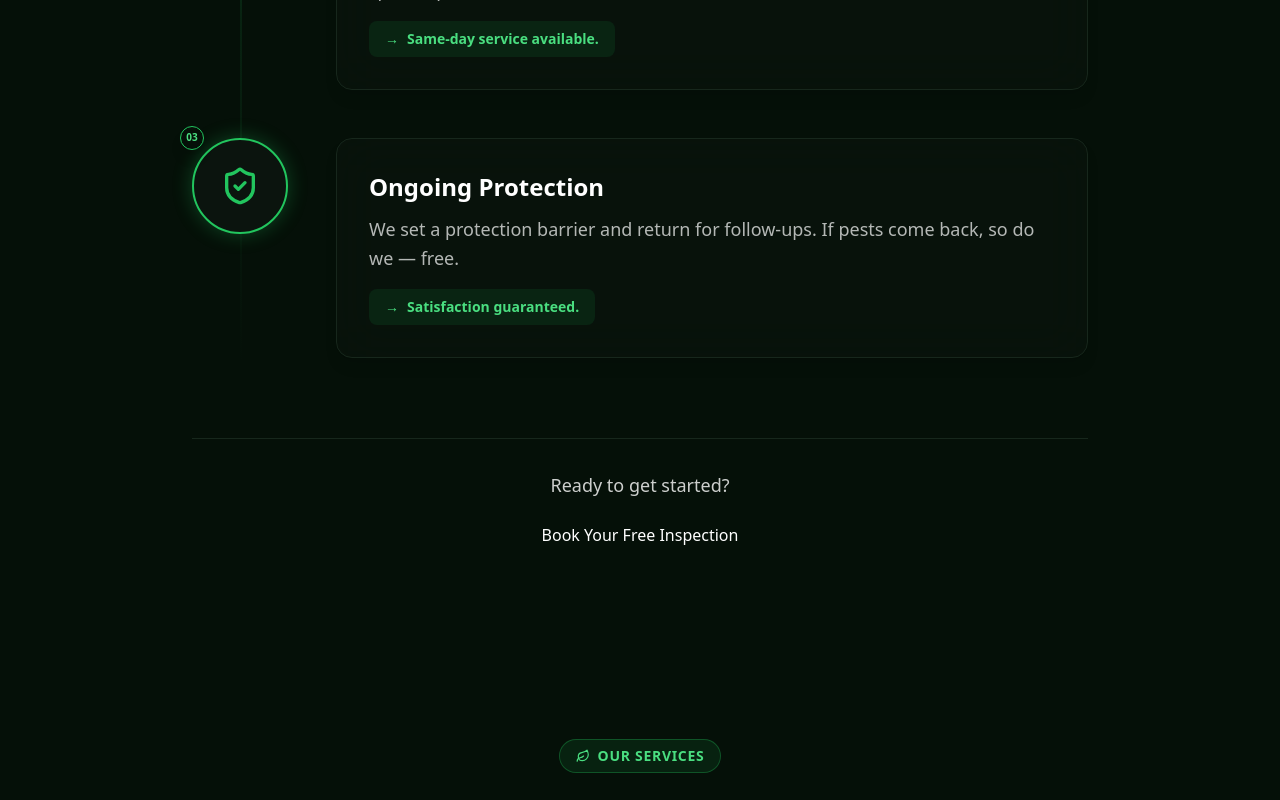
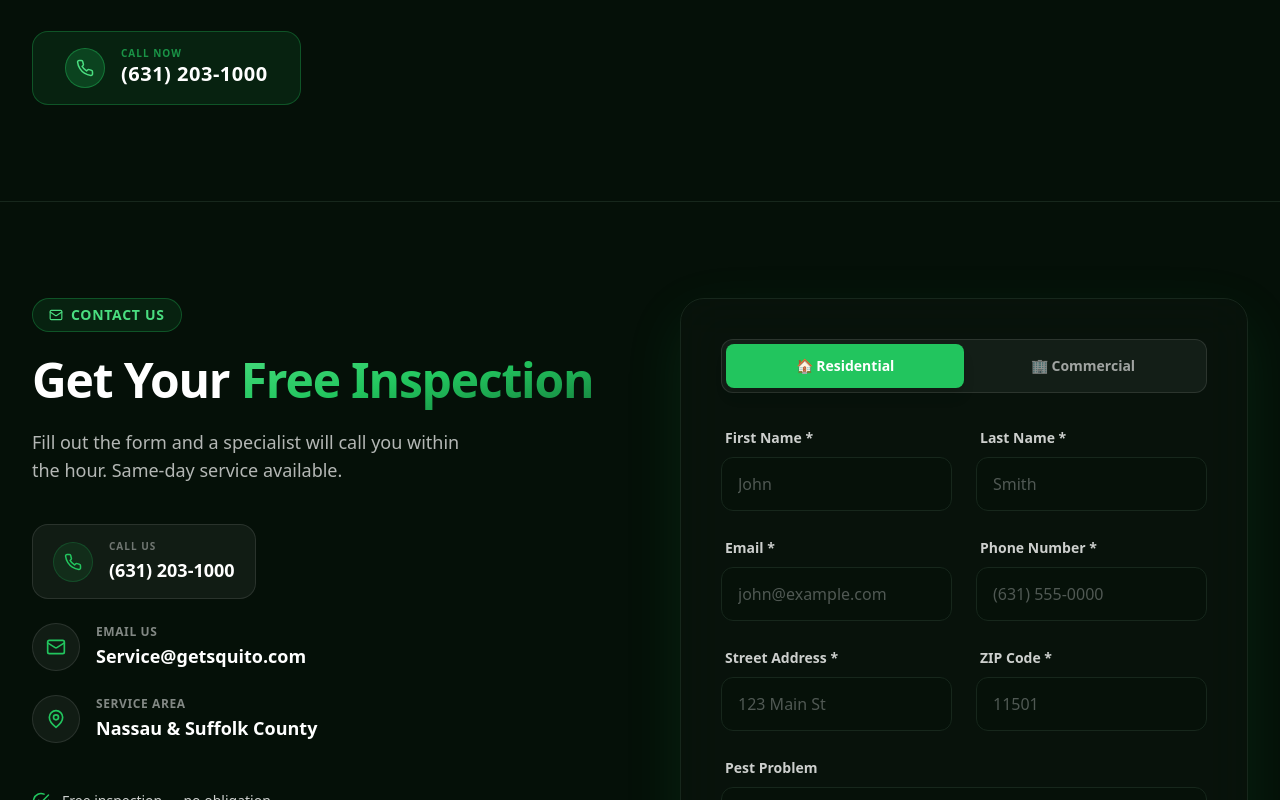
Before and after one commit to squitopest/Squito-Pest-Control, a Next.js app: page / in a window 1280 px wide. Shown: the part 5840-6640 px from the top of the page. Built offline with nearby package versions, Linux system fonts and the light colour scheme.

Commit message:
chore: removed How It Works and Our Services sections

```diff
--- a/src/app/page.tsx
+++ b/src/app/page.tsx
@@ -2,8 +2,6 @@
 
 import Hero from "@/components/Hero/Hero";
 import PestTicker from "@/components/PestTicker/PestTicker";
-import Services from "@/components/Services/Services";
-import HowItWorks from "@/components/HowItWorks/HowItWorks";
 import Stats from "@/components/Stats/Stats";
 import PestLibrary from "@/components/PestLibrary/PestLibrary";
 import Plans from "@/components/Plans/Plans";
@@ -21,8 +19,6 @@ export default function Home() {
       <Reviews />
       <PestLibrary />
       <Plans />
-      <HowItWorks />
-      <Services />
       <ServiceArea />
       <ContactForm />
       <Footer />
```
